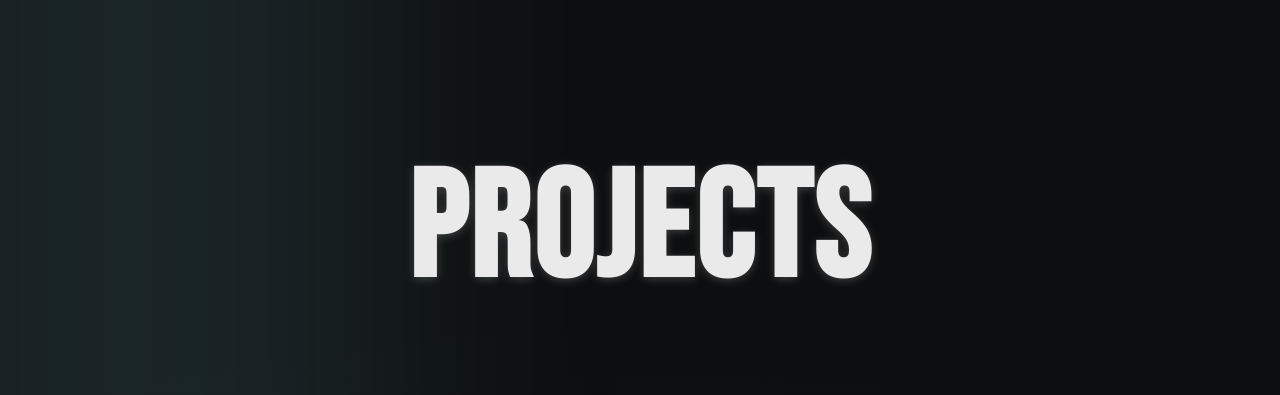
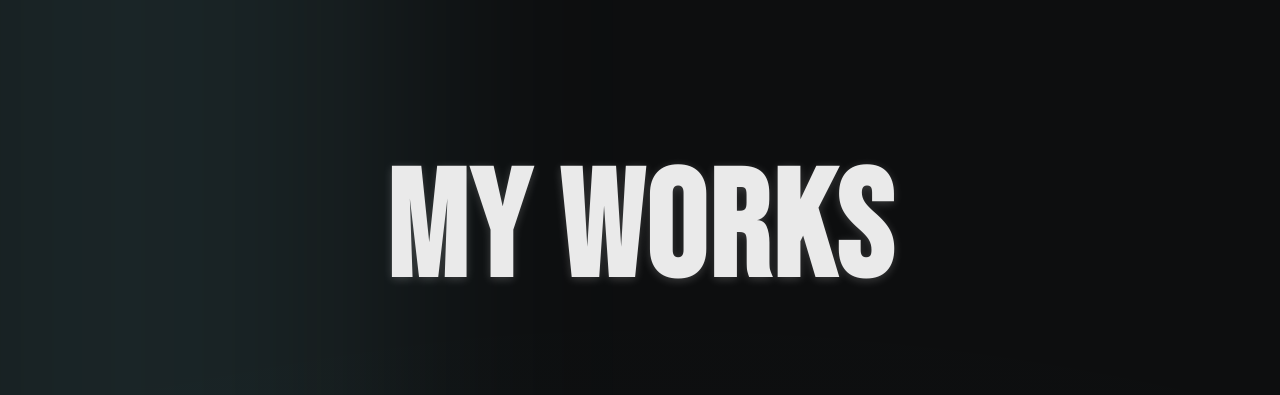
Before and after one commit to Mohith946/Portfolio, a React (Vite) app: page / in a window 1280 px wide. Shown: the part 840-1235 px from the top of the page. Built offline with nearby package versions, Linux system fonts and the light colour scheme.

Commit message:
project-section design

```diff
--- a/src/components/Showcase.jsx
+++ b/src/components/Showcase.jsx
@@ -53,7 +53,7 @@ const Showcase = () => {
     <section className="px-4 md:px-12 max-w-7xl mx-auto pt-40 pb-20 w-full relative z-20" id="projects">
       {/* Header */}
       <header className="mb-0 md:mb-16 flex justify-center w-full relative">
-        <h1 className="projects-title text-center">PROJECTS</h1>
+        <h1 className="projects-title text-center">My Works</h1>
       </header>
 
       {/* Project Stack */}
```
